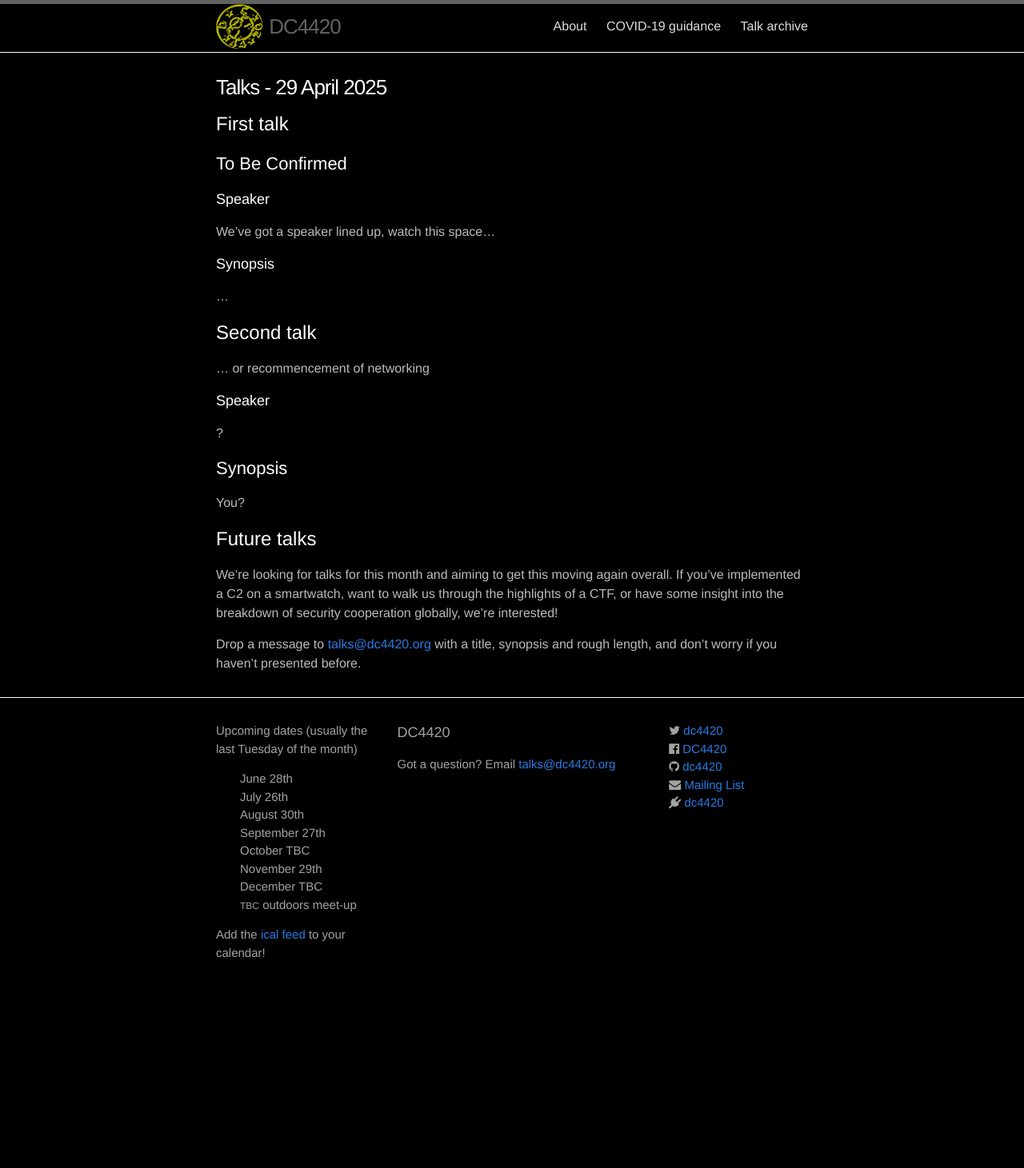
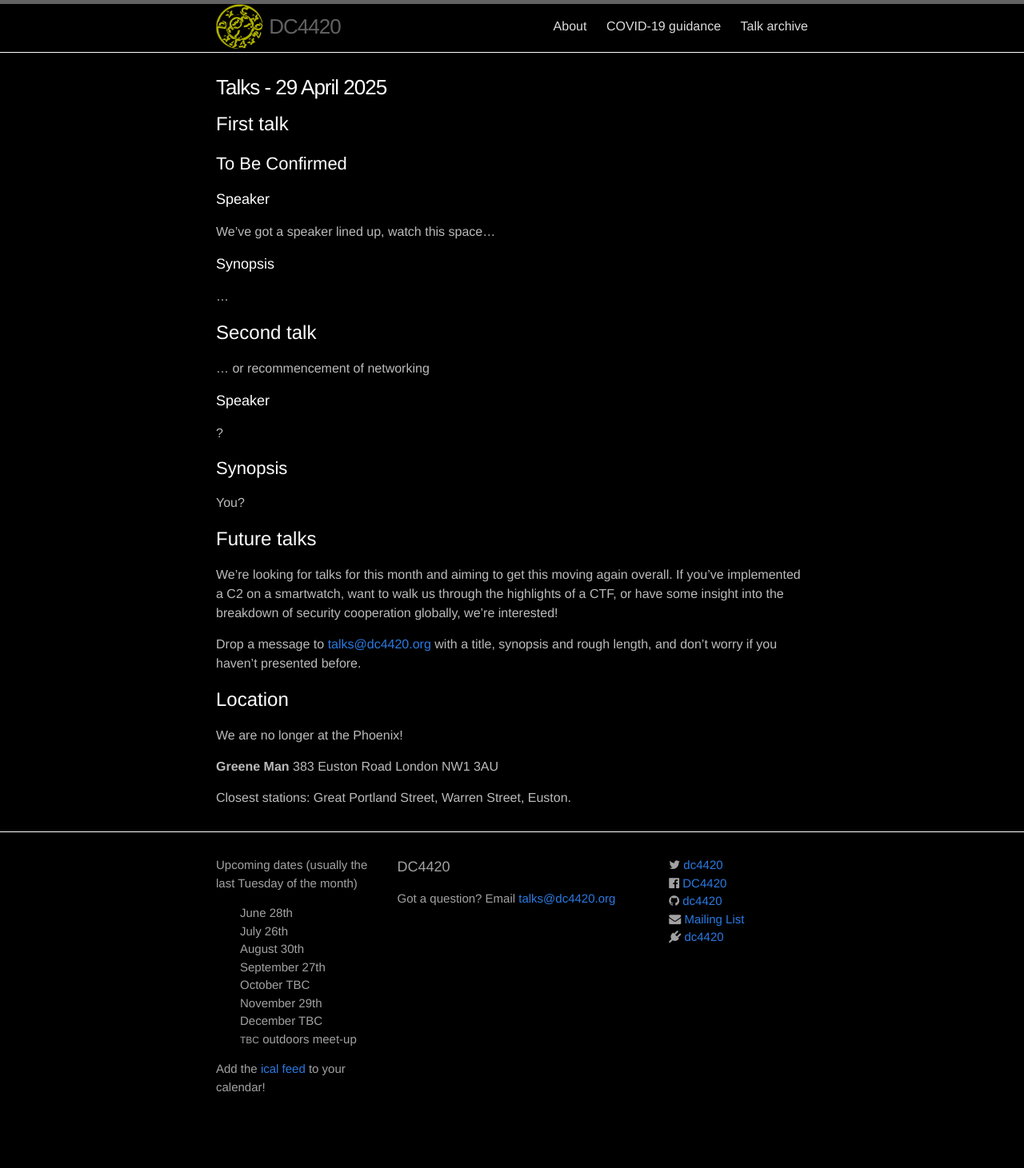
Before and after one commit to dc4420/website, a Jekyll site: the page built from _posts/2025-04-29-talks.markdown, in a window 1280 px wide. Shown: the whole page at 80% size. Built offline with Jekyll 4.4.1, drawn with Linux system fonts in a browser that asks for light colours; nearby versions of some CDN libraries; before the commit the page ends 1293 px from its top, so only the background shows below that.

Commit message:
Added address

```diff
--- a/_posts/2025-04-29-talks.markdown
+++ b/_posts/2025-04-29-talks.markdown
@@ -33,3 +33,13 @@ You?
 We're looking for talks for this month and aiming to get this moving again overall.  If you've implemented a C2 on a smartwatch, want to walk us through the highlights of a CTF, or have some insight into the breakdown of security cooperation globally, we're interested!
 
 Drop a message to [{{ site.email }}](mailto:{{ site.email }}) with a title, synopsis and rough length, and don't worry if you haven't presented before.
+
+# Location
+
+We are no longer at the Phoenix!
+
+**Greene Man**
+383 Euston Road
+London NW1 3AU
+
+Closest stations: Great Portland Street, Warren Street, Euston.
```
